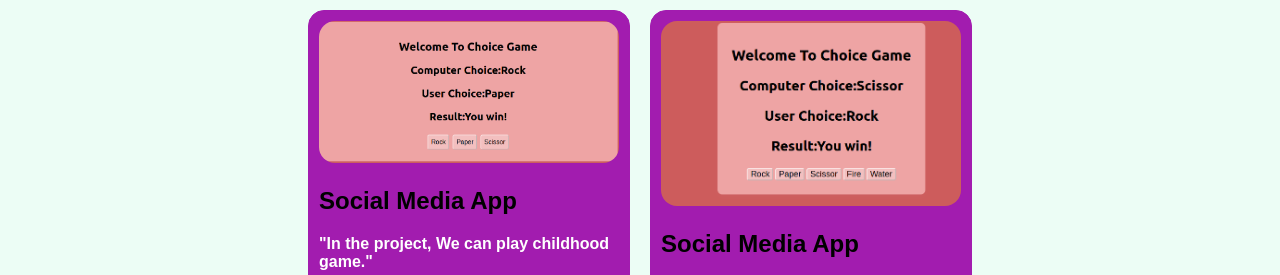
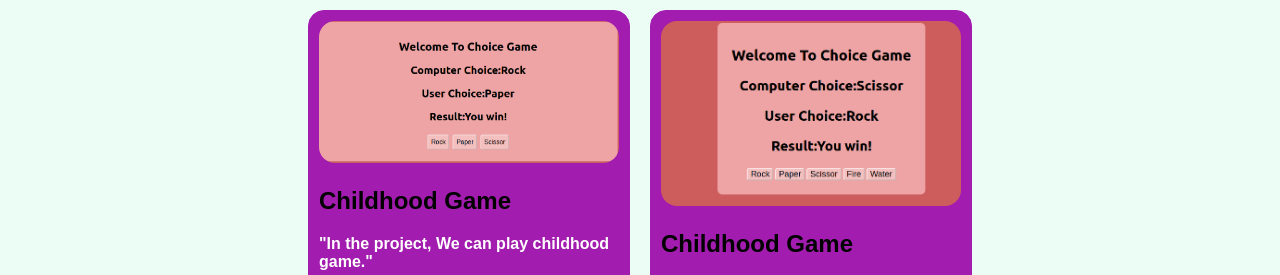
Before and after one commit to sandeep8854/sandeepP-portfolio, a plain HTML site: page index.html in a window 1280 px wide. Shown: the part 2428-2703 px from the top of the page. Drawn offline with Linux system fonts and the light colour scheme.

Commit message:
updating some heading in childhood game 1 and 2

```diff
--- a/index.html
+++ b/index.html
@@ -223,7 +223,7 @@
                <!--seven card finished-->
                <div class="card">
                 <img src="image/winorlose_1.png" class="card-image" alt="Sandeep Image Not found">
-                <h1>Social Media App</h1>
+                <h1>Childhood Game</h1>
                 <p>
                     <strong>
                         "In the project,  We can play childhood game."
@@ -241,7 +241,7 @@
                <!-- 10th card completed -->
                <div class="card">
                 <img src="image/winorlose_2.png" class="card-image" alt="Sandeep Image Not found">
-                <h1>Social Media App</h1>
+                <h1>Childhood Game</h1>
                 <p>
                     <strong>
                         "In the project, We can play childhood game."
```
